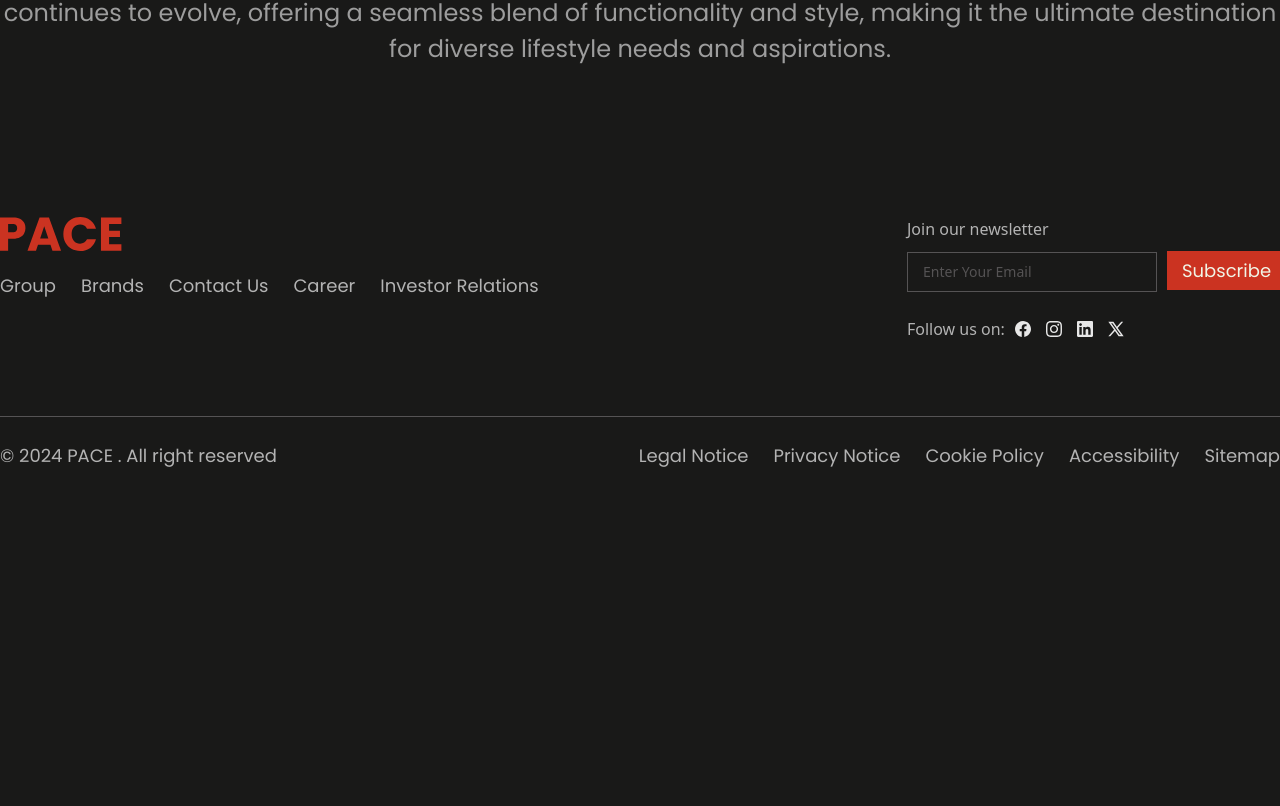
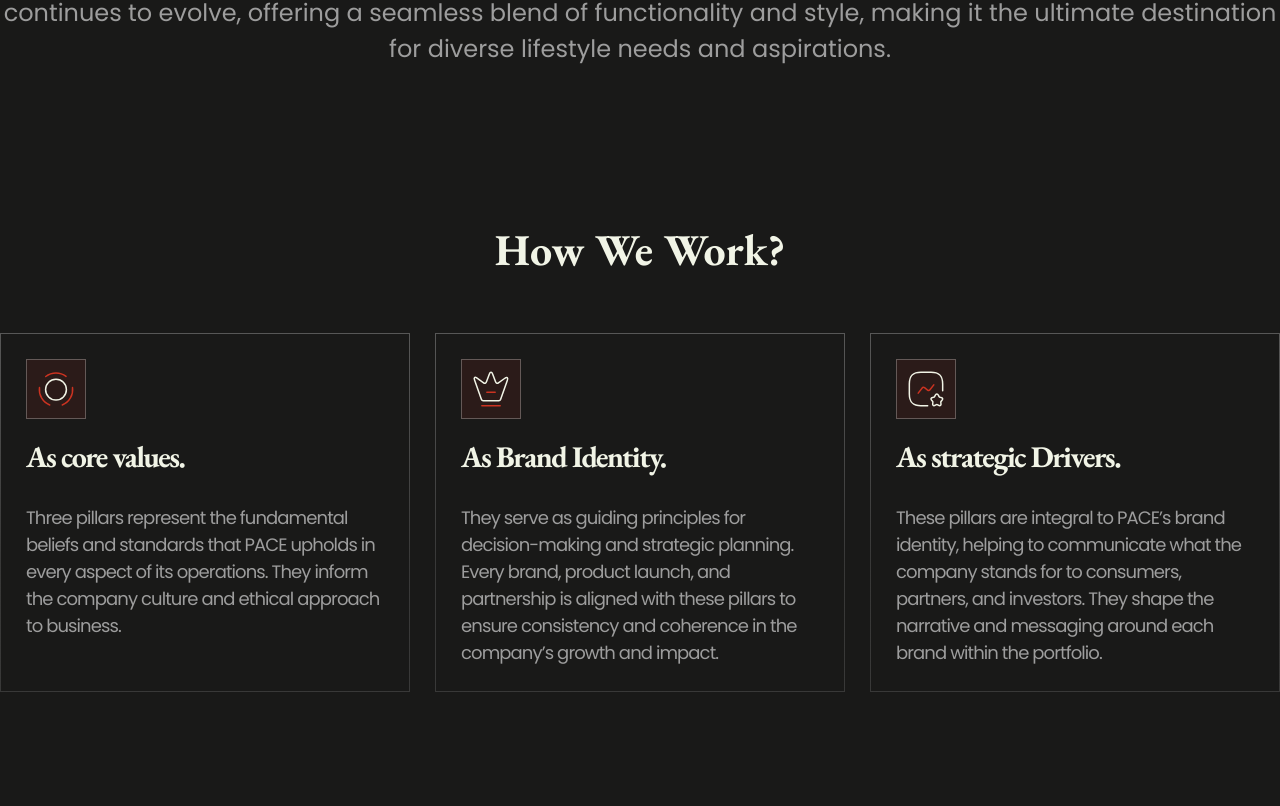
Before and after one commit to TarunRajpurohit123/pace-bussiness-website, a Next.js app in the folder pace-website/: page /brand in a window 1280 px wide. Shown: the part 1434-2240 px from the top of the page. Before the commit the page ends 1928 px from the top, so only its background shows below. Built offline with nearby package versions, Linux system fonts and the light colour scheme.

Commit message:
brand card done in brand page

```diff
--- a/pace-website/src/app/brand/page.jsx
+++ b/pace-website/src/app/brand/page.jsx
@@ -26,7 +26,7 @@ export default function Page() {
           "PACE  is home to a distinguished portfolio of brands spanning multiple lifestyle sectors. Each of our brands-ranging from fashion and kids’ essentials to home décor and print-on-demand solutions-reflects a deep commitment to quality, innovation, and customer satisfaction. With a legacy rooted in excellence, PACE continues to evolve, offering a seamless blend of functionality and style, making it the ultimate destination for diverse lifestyle needs and aspirations."
         }
       />
-      {/* <BrandCards /> */}
+      <BrandCards />
       {/* <BrandGrid /> */}
       {/* <HomeCta /> */}
     </>
```
